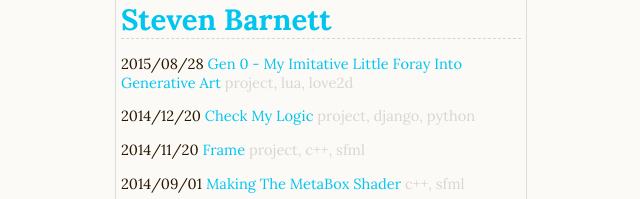
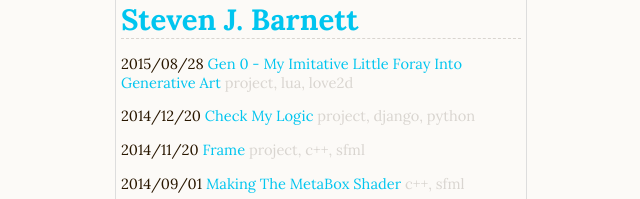
Before and after one commit to stett/stett.github.io, a Jekyll site: the page built from index.md, in a window 1280 px wide. Shown: the top 199 px of the page, without its empty margins (319-959 px from the left). Built offline with Jekyll 4.4.1, drawn with Linux system fonts in a browser that asks for light colours.

Commit message:
real middle initial :(((

```diff
--- a/_layouts/base.html
+++ b/_layouts/base.html
@@ -23,7 +23,7 @@
 
     <main>
         <div id="header">
-            <a href="/"><h1>Steven Barnett</h1></a>
+            <a href="/"><h1>Steven J. Barnett</h1></a>
         </div>
         <div id="content">
             {{ content }}
```
